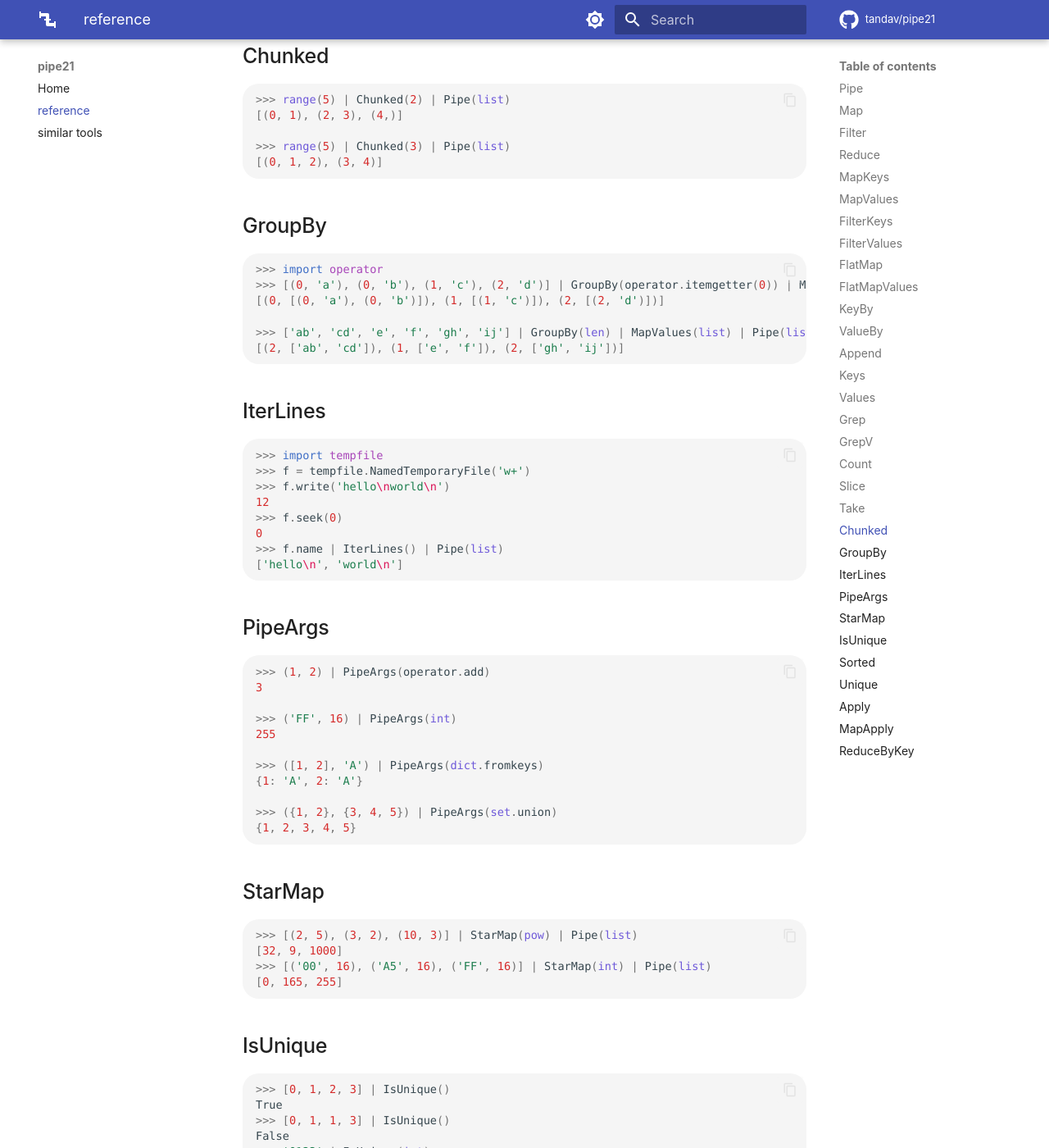
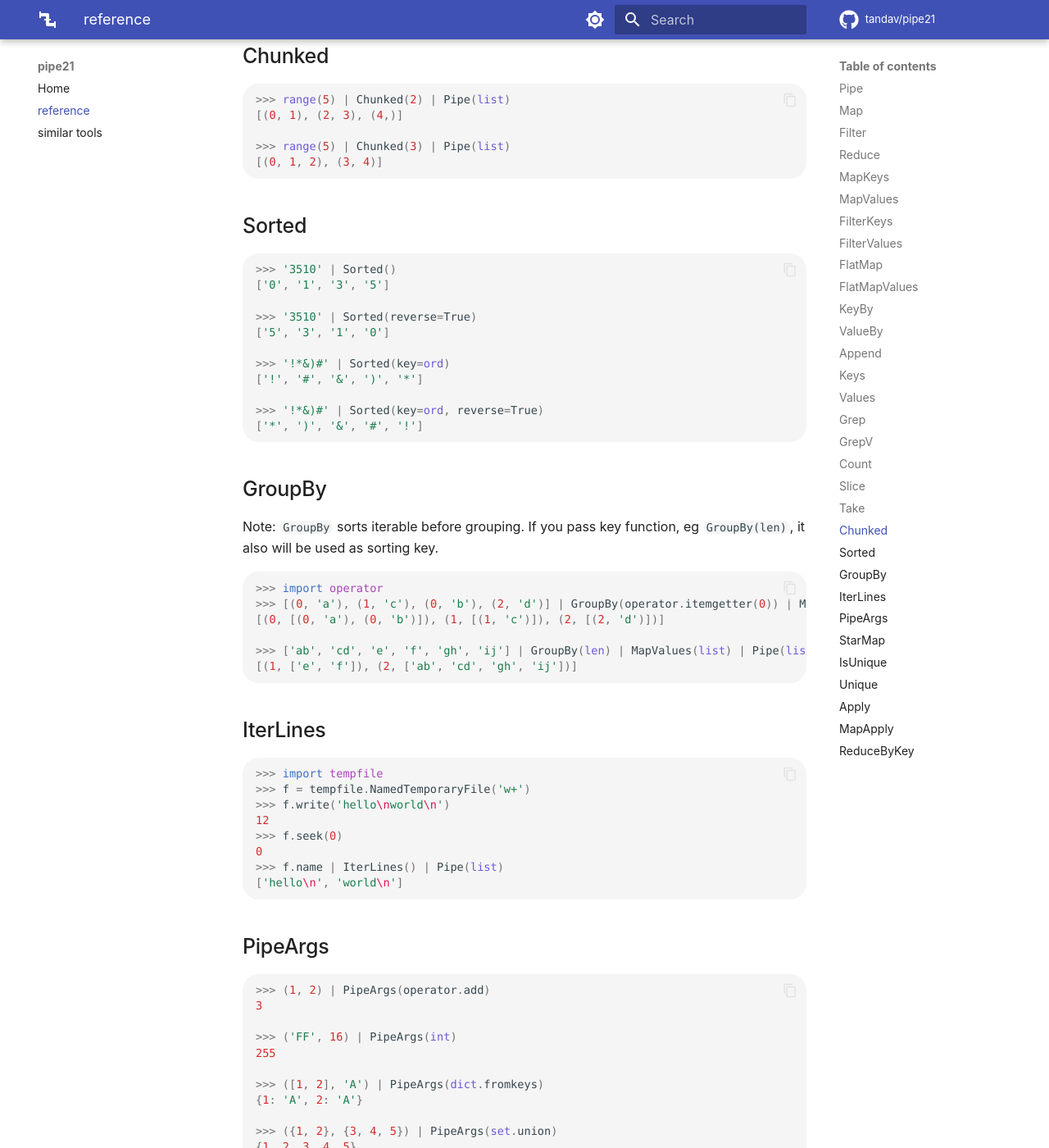
Before and after one commit to tandav/pipe21, an MkDocs documentation site: the page built from docs/reference.md, in a window 1280 px wide and 1400 px high, scrolled down 4001 px. Shown: the whole window at 82% size. Built offline with MkDocs 1.6.1 and Material for MkDocs 9.7.7, drawn with Linux system fonts in a browser that asks for light colours; comment, search, counter and statistics services are not loaded; some of the changed text lies outside the part shown.

Commit message:
automatically sort before GroupBy

````diff
--- a/docs/reference.md
+++ b/docs/reference.md
@@ -215,15 +215,34 @@ useful for objects that don't have `__len__` method:
 
 ```
 
+## Sorted
+
+```py
+>>> '3510' | Sorted()
+['0', '1', '3', '5']
+
+>>> '3510' | Sorted(reverse=True)
+['5', '3', '1', '0']
+
+>>> '!*&)#' | Sorted(key=ord)
+['!', '#', '&', ')', '*']
+
+>>> '!*&)#' | Sorted(key=ord, reverse=True)
+['*', ')', '&', '#', '!']
+
+```
+
 ## GroupBy
+
+Note: `GroupBy` sorts iterable before grouping. If you pass key function, eg `GroupBy(len)`, it also will be used as sorting key.
 
 ```py
 >>> import operator
->>> [(0, 'a'), (0, 'b'), (1, 'c'), (2, 'd')] | GroupBy(operator.itemgetter(0)) | MapValues(list) | Pipe(list)
+>>> [(0, 'a'), (1, 'c'), (0, 'b'), (2, 'd')] | GroupBy(operator.itemgetter(0)) | MapValues(list) | Pipe(list)
 [(0, [(0, 'a'), (0, 'b')]), (1, [(1, 'c')]), (2, [(2, 'd')])]
 
 >>> ['ab', 'cd', 'e', 'f', 'gh', 'ij'] | GroupBy(len) | MapValues(list) | Pipe(list)
-[(2, ['ab', 'cd']), (1, ['e', 'f']), (2, ['gh', 'ij'])]
+[(1, ['e', 'f']), (2, ['ab', 'cd', 'gh', 'ij'])]
 
 ```
 
@@ -282,23 +301,6 @@ False
 
 ```
 
-## Sorted
-
-```py
->>> '3510' | Sorted()
-['0', '1', '3', '5']
-
->>> '3510' | Sorted(reverse=True)
-['5', '3', '1', '0']
-
->>> '!*&)#' | Sorted(key=ord)
-['!', '#', '&', ')', '*']
-
->>> '!*&)#' | Sorted(key=ord, reverse=True)
-['*', ')', '&', '#', '!']
-
-```
-
 ## Unique
 
 ```py
--- a/pipe21.py
+++ b/pipe21.py
@@ -34,11 +34,11 @@ class Count        (B): __ror__ = lambda self, it: sum(1 for _ in it)
 class Slice        (B): __ror__ = lambda self, it: itertools.islice(it, self.f, *self.args)
 class Take         (B): __ror__ = lambda self, it: it | Slice(self.f) | Pipe(tuple)
 class Chunked      (B): __ror__ = lambda self, it: iter(functools.partial(lambda n, i: i | Take(n), self.f, iter(it)), ())
-class GroupBy      (B): __ror__ = lambda self, it: itertools.groupby(it, key=self.f)
+class Sorted       (B): __ror__ = lambda self, it: sorted(it, **self.kw)
+class GroupBy      (B): __ror__ = lambda self, it: itertools.groupby(it | Sorted(key=self.f), key=self.f)
 class PipeArgs     (B): __ror__ = lambda self, x: self.f(*x)
 class StarMap      (B): __ror__ = lambda self, x: x | Map(lambda y: y | PipeArgs(self.f))
 class IsUnique     (B): __ror__ = lambda self, seq: len(seq) == len(set(seq if self.f is None else map(self.f, seq)))
-class Sorted       (B): __ror__ = lambda self, it: sorted(it, **self.kw)
 class MapApply     (B): __ror__ = lambda self, it: it | Map(lambda x: x | Apply(self.f))
 class ReduceByKey  (B): __ror__ = lambda self, it: it | Sorted(lambda kv: kv[0]) | GroupBy(lambda kv: kv[0]) | MapValues(lambda kv: kv | Values() | Reduce(self.f)) | Pipe(list)
 
````
Also changed, not shown: 1 other file.
